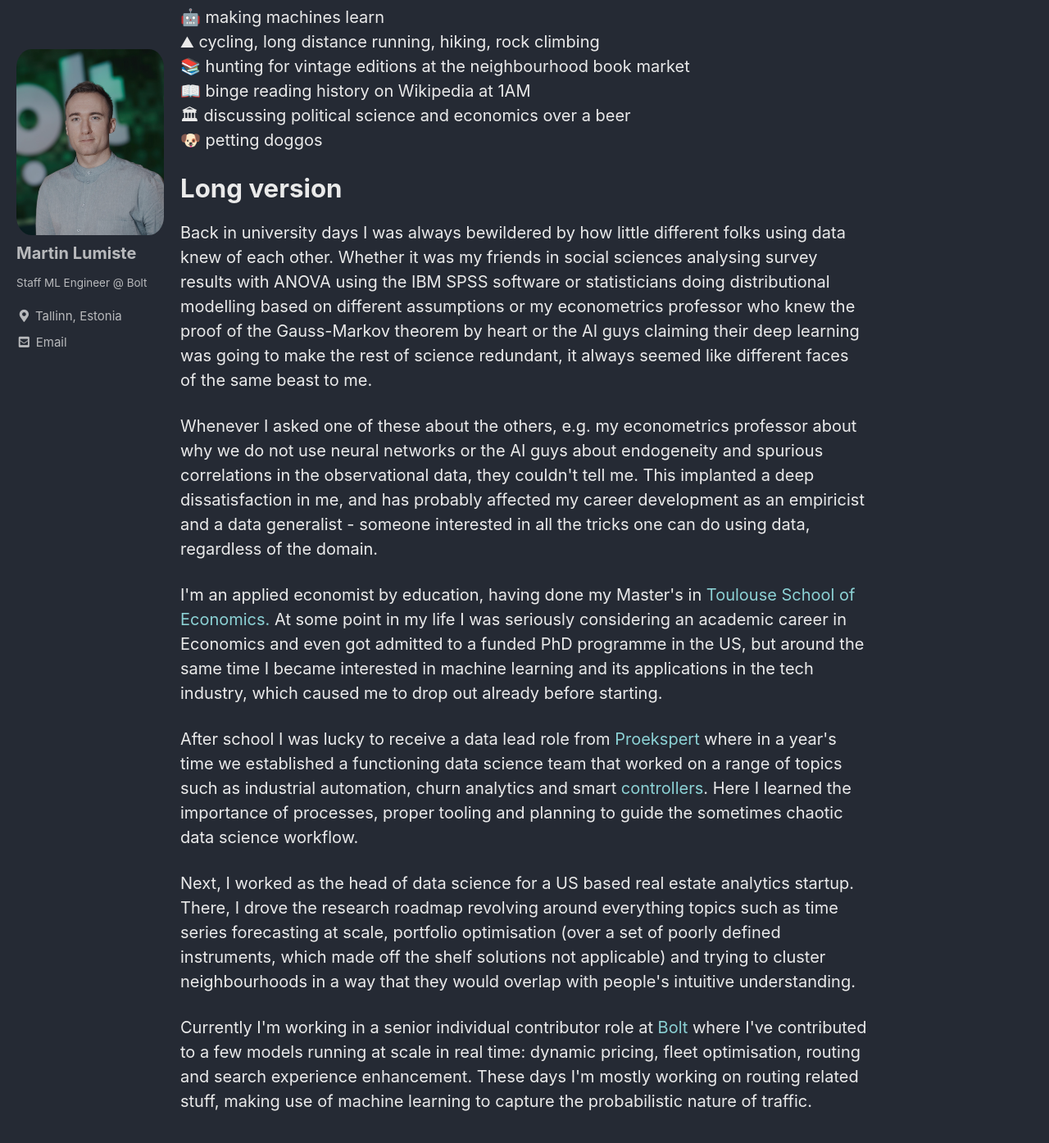
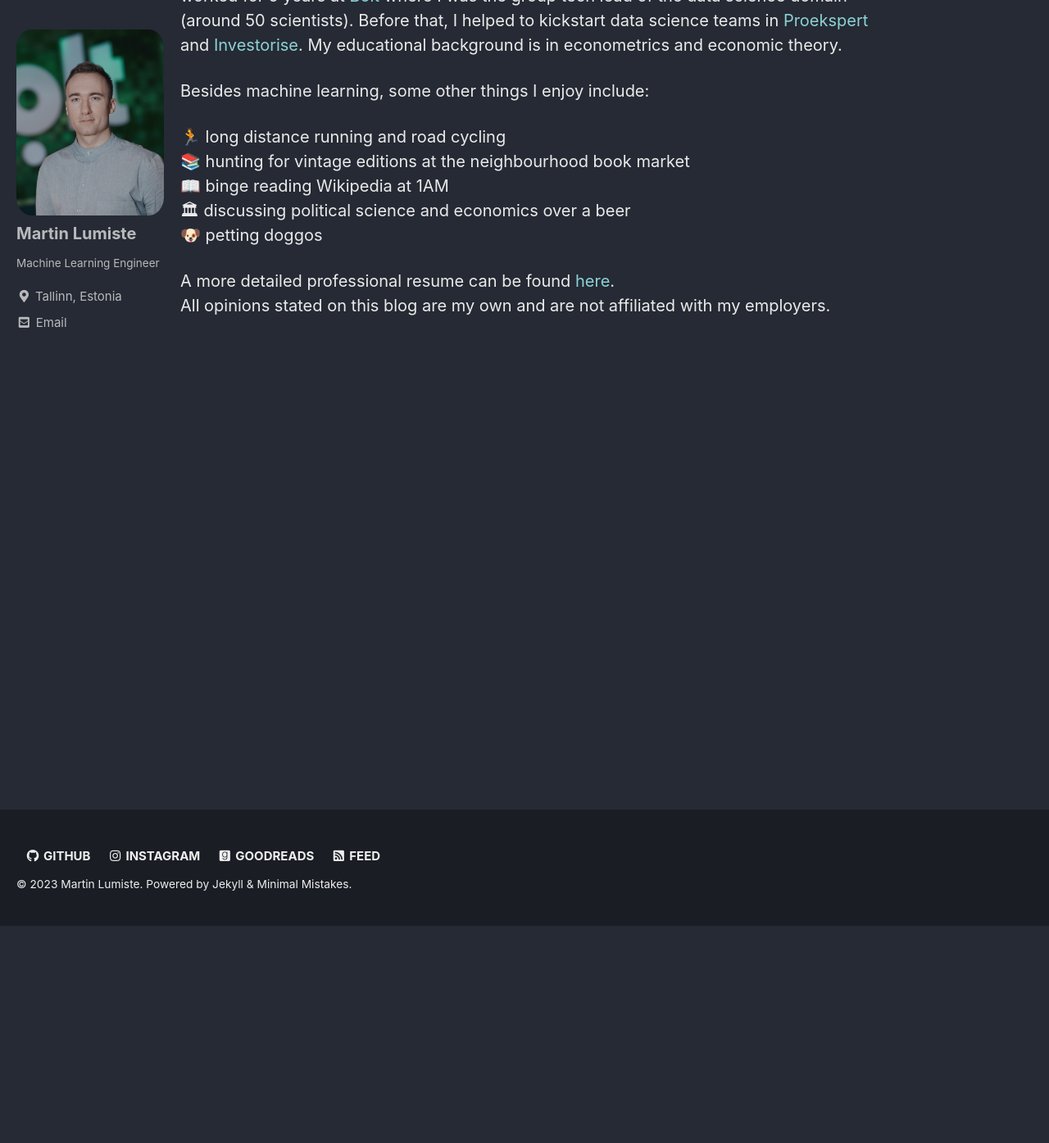
Before and after one commit to skandium/skandium.github.io, a Jekyll site: the page built from index.html, in a window 1280 px wide and 1400 px high, scrolled down 270 px. Shown: the top 1395 px of the window at 82% size. Built offline with Jekyll 4.4.1, drawn with Linux system fonts in a browser that asks for light colours; cached includes are drawn as plain includes; the list of posts is cut into pages by our own code; some of the changed text lies outside the part shown.

```diff
--- a/_config.yml
+++ b/_config.yml
@@ -86,9 +86,9 @@
 
 # Analytics
 analytics:
-  provider: false # false (default), "google", "google-universal", "google-gtag", "custom"
+  provider: "google-gtag" # false (default), "google", "google-universal", "google-gtag", "custom"
   google:
-    tracking_id:
+    tracking_id: "G-3YMCTJVG3V"
     anonymize_ip: # true, false (default)
 
 
@@ -96,7 +96,7 @@
 author:
   name: "Martin Lumiste"
   avatar: "/assets/images/profile.jpeg"
-  bio: "Staff ML Engineer @ Bolt"
+  bio: "Machine Learning Engineer"
   location: "Tallinn, Estonia"
   email:
   links:
@@ -280,7 +280,7 @@
       layout: single
       author_profile: false
       read_time: true
-      comments: # true
+      comments: false
       share: true
       related: false
       show_date: true
--- a/_data/navigation.yml
+++ b/_data/navigation.yml
@@ -4,5 +4,5 @@
 #    url: https://mmistakes.github.io/minimal-mistakes/docs/quick-start-guide/
    - title: "About"
      url: /
-   - title: "Posts"
-     url: /posts
+   - title: "Content"
+     url: /content
--- a/index.html
+++ b/index.html
@@ -8,56 +8,26 @@
 I'm a human being located in <a href="https://en.wikipedia.org/wiki/Tallinn">Tallinn</a> (59.437° N, 24.754° E).
 
 <p>
-    Some things I enjoy:
+    I am interested in machine learning applications with a real world impact. Previously I've worked for 5 years at
+    <a href="https://bolt.eu">Bolt</a> where I was the group tech lead of the data science domain (around 50 scientists).
+    Before that, I helped to kickstart data science teams in <a href="https://proekspert.com">Proekspert</a> and
+    <a href="https://www.crunchbase.com/organization/investorise">Investorise</a>. My educational background is in
+    econometrics and economic theory.
+</p>
+
+
+<p>
+    Besides machine learning, some other things I enjoy include:
 </p>
 
 <p>
-    &#129302; making machines learn <br>
-    &#9968; cycling, long distance running, hiking, rock climbing <br>
+    &#127939; long distance running and road cycling <br>
     &#128218; hunting for vintage editions at the neighbourhood book market <br>
-    &#128214; binge reading history on Wikipedia at 1AM <br>
+    &#128214; binge reading Wikipedia at 1AM <br>
     &#127963; discussing political science and economics over a beer <br>
     &#128054; petting doggos
 </p>
 
-
-<h1>Long version</h1>
-
-<p>Back in university days I was always bewildered by how little different folks using data knew of each other.
-    Whether it was my friends in social sciences analysing survey results with ANOVA using the IBM SPSS software or
-    statisticians doing distributional modelling based on different assumptions or my econometrics professor who knew
-    the proof of the Gauss-Markov theorem by heart or the AI guys claiming their deep learning
-    was going to make the rest of science redundant, it always seemed like different faces of the same beast to me.
-</p>
-
-<p>
-    Whenever I asked one of these about the others, e.g. my econometrics professor about why we do not use neural
-    networks or the AI guys about endogeneity and spurious correlations in the observational
-    data, they couldn't tell me. This implanted a deep dissatisfaction in me, and has probably
-    affected my career development as an empiricist and a data generalist - someone interested in all the tricks one can
-    do using data, regardless of the domain.
-</p>
-
-<p> I'm an applied economist by education, having done my Master's in
-    <a href="https://ideas.repec.org/top/top.econdept.html">Toulouse School of Economics.</a> At some point in my
-    life I was seriously considering an academic career in Economics and even got admitted to a funded PhD programme
-    in the US, but around the same time I became interested in machine learning and its applications in the tech
-    industry, which caused me to drop out already before starting.
-
-<p>After school I was lucky to receive a data lead role from <a href="https://proekspert.com/">Proekspert</a> where in
-    a year's time we established a functioning data science team that worked on a range of topics such as industrial
-    automation, churn analytics and smart <a href="https://en.wikipedia.org/wiki/Control_theory">controllers</a>. Here I
-    learned the importance of processes, proper tooling and planning to guide the sometimes chaotic data science
-    workflow.
-</p>
-
-<p>Next, I worked as the head of data science for a US based real estate analytics startup. There, I drove the
-    research roadmap revolving around everything topics such as time series forecasting at scale, portfolio optimisation
-    (over a set of poorly defined instruments, which made off the shelf solutions not applicable) and trying to cluster
-    neighbourhoods in a way that they would overlap with people's intuitive understanding. </p>
-
-<p>Currently I'm working in a senior individual contributor role at <a href="https://medium.com/bolt-labs">Bolt</a>
-    where I've
-    contributed to a few models running at scale in real time: dynamic pricing, fleet optimisation, routing and search
-    experience enhancement. These days I'm mostly working on routing related stuff, making use of machine learning to
-    capture the probabilistic nature of traffic.</p>
+A more detailed professional resume can be found <a href="assets/images/resume.pdf">here</a>.
+<br>
+All opinions stated on this blog are my own and are not affiliated with my employers.
```
Also changed, not shown: _posts/2023-12-05-optimising-for-impact.markdown (added, +188 -0 lines), content.html (added, +18 -0 lines), posts.html (deleted, +0 -11 lines), assets/images/debt_strategy.png (added), assets/images/estimated_returns.png (added), assets/images/estimated_returns_2.png (added), assets/images/excel.avif (added), assets/images/exploration.png (added), assets/images/number_of_projects.png (added), assets/images/total_reward.png (added), 1 other file.
